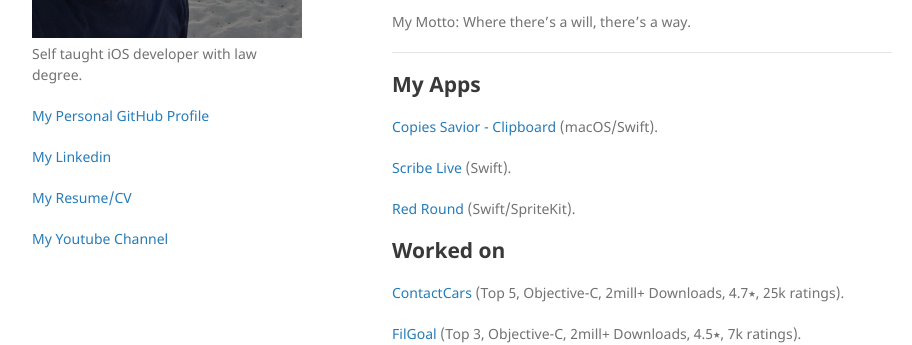
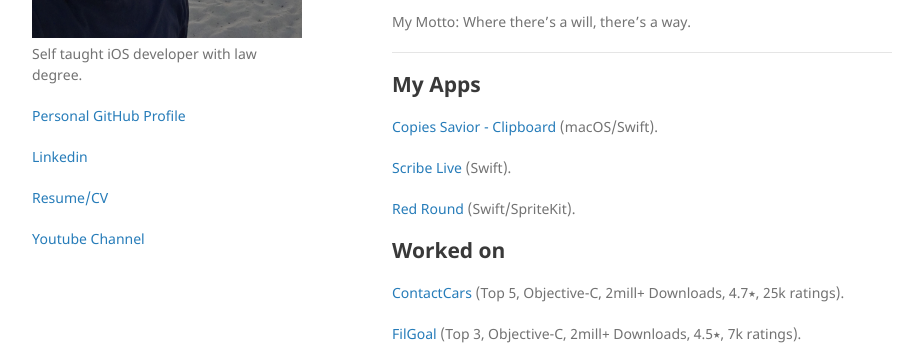
Before and after one commit to Mahmoud333/Mahmoud333.github.io, a Jekyll site: the page built from index.md, in a window 1280 px wide. Shown: the part 462-807 px from the top of the page, without its empty margins (178-1090 px from the left). Built offline with Jekyll 4.4.1, drawn with Linux system fonts in a browser that asks for light colours.

Commit message:
Update default.html

```diff
--- a/_layouts/default.html
+++ b/_layouts/default.html
@@ -29,10 +29,10 @@
         {% if site.github.is_user_page %}
         <h1> </h1>
         <h1> </h1>
-        <p class="view"><a href="{{ site.github.owner_url }}">My Personal GitHub Profile</a></p>
-        <p class="view"><a href="https://www.linkedin.com/in/mahmoud-hamad-mousa-2134b894/">My Linkedin</a></p>
-        <p class="view"><a href="https://www.dropbox.com/scl/fi/mchhl3e77dze3zd3yl1vc/Mahmoud-Mousa.pdf?rlkey=nz1ferf99dtjfl46by6vcfm5x&dl=0">My Resume/CV</a></p>
-        <p class="view"><a href="https://is.gd/AX0foG">My Youtube Channel</a></p>
+        <p class="view"><a href="{{ site.github.owner_url }}">Personal GitHub Profile</a></p>
+        <p class="view"><a href="https://www.linkedin.com/in/mahmoud-hamad-mousa-2134b894/">Linkedin</a></p>
+        <p class="view"><a href="https://www.dropbox.com/scl/fi/mchhl3e77dze3zd3yl1vc/Mahmoud-Mousa.pdf?rlkey=nz1ferf99dtjfl46by6vcfm5x&dl=0">Resume/CV</a></p>
+        <p class="view"><a href="https://is.gd/AX0foG">Youtube Channel</a></p>
 
         {% endif %}
 
```
